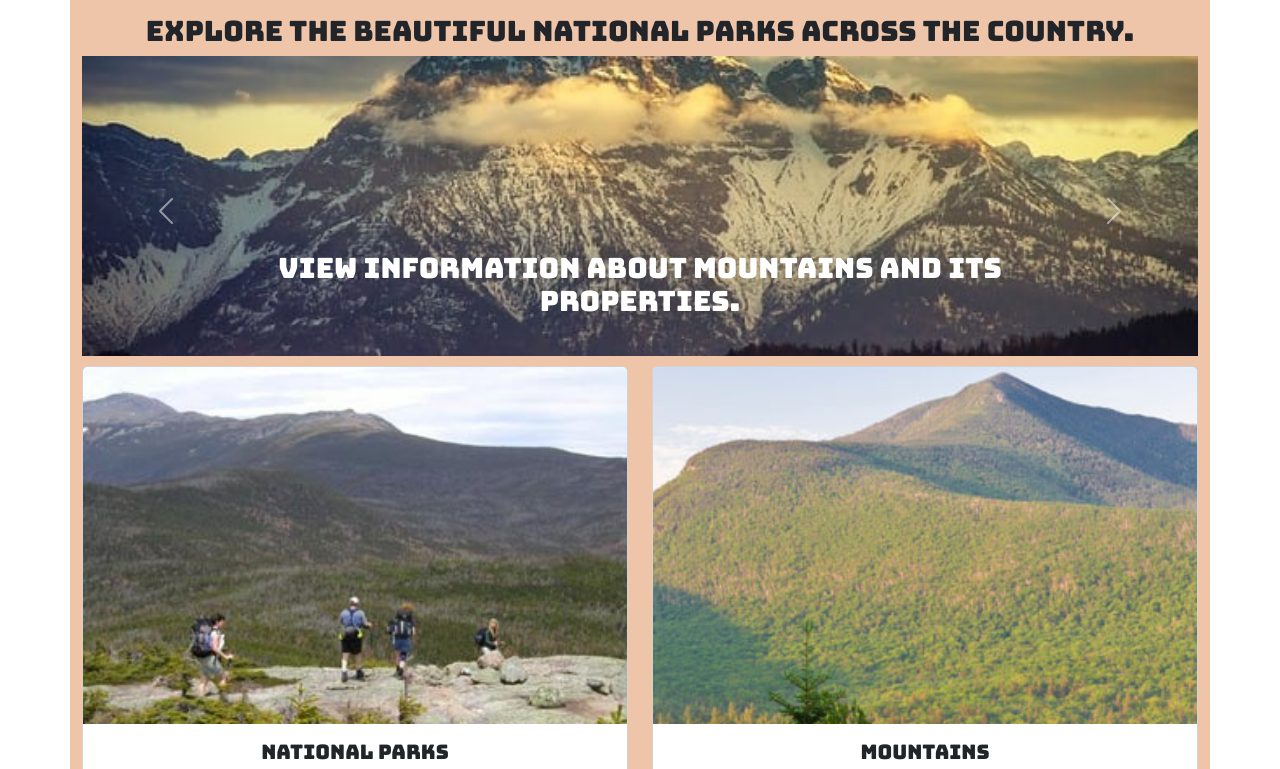
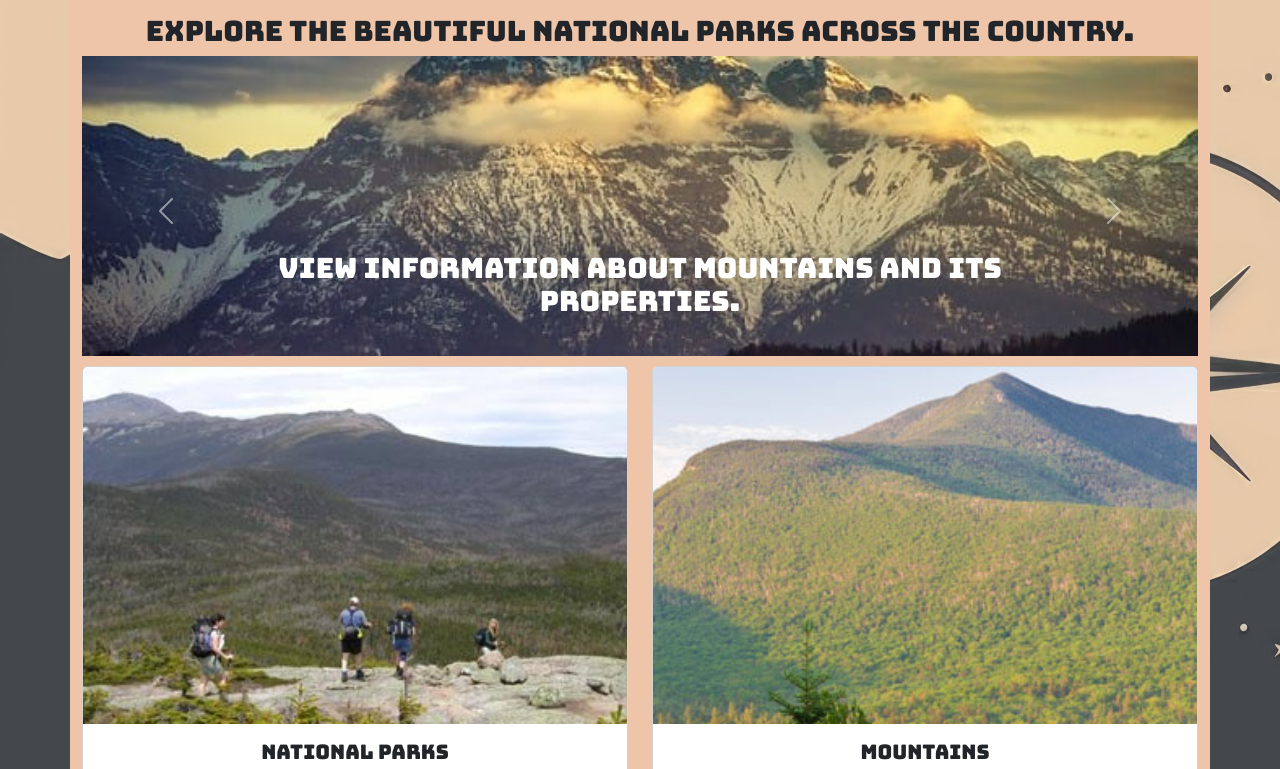
Before and after one commit to ReneBA1999/capstone2, a plain HTML site: page index.html in a window 1280 px wide. Shown: the part 172-941 px from the top of the page. Drawn offline with nearby package versions, Linux system fonts and the light colour scheme; the site is published under a folder, as on GitHub Pages, so addresses that start at the root find nothing.

Commit message:
Update CSS

```diff
--- a/css/universalStyles.css
+++ b/css/universalStyles.css
@@ -14,7 +14,7 @@
 body {
     line-height: 1.6;
     background-color: rgb(186, 201, 180);
-    background-image: url("/images/logo8768915.jpg");
+    background-image: url("../images/logo8768915.jpg");
     background-size:cover;
     background-repeat: no-repeat;
 }
```
